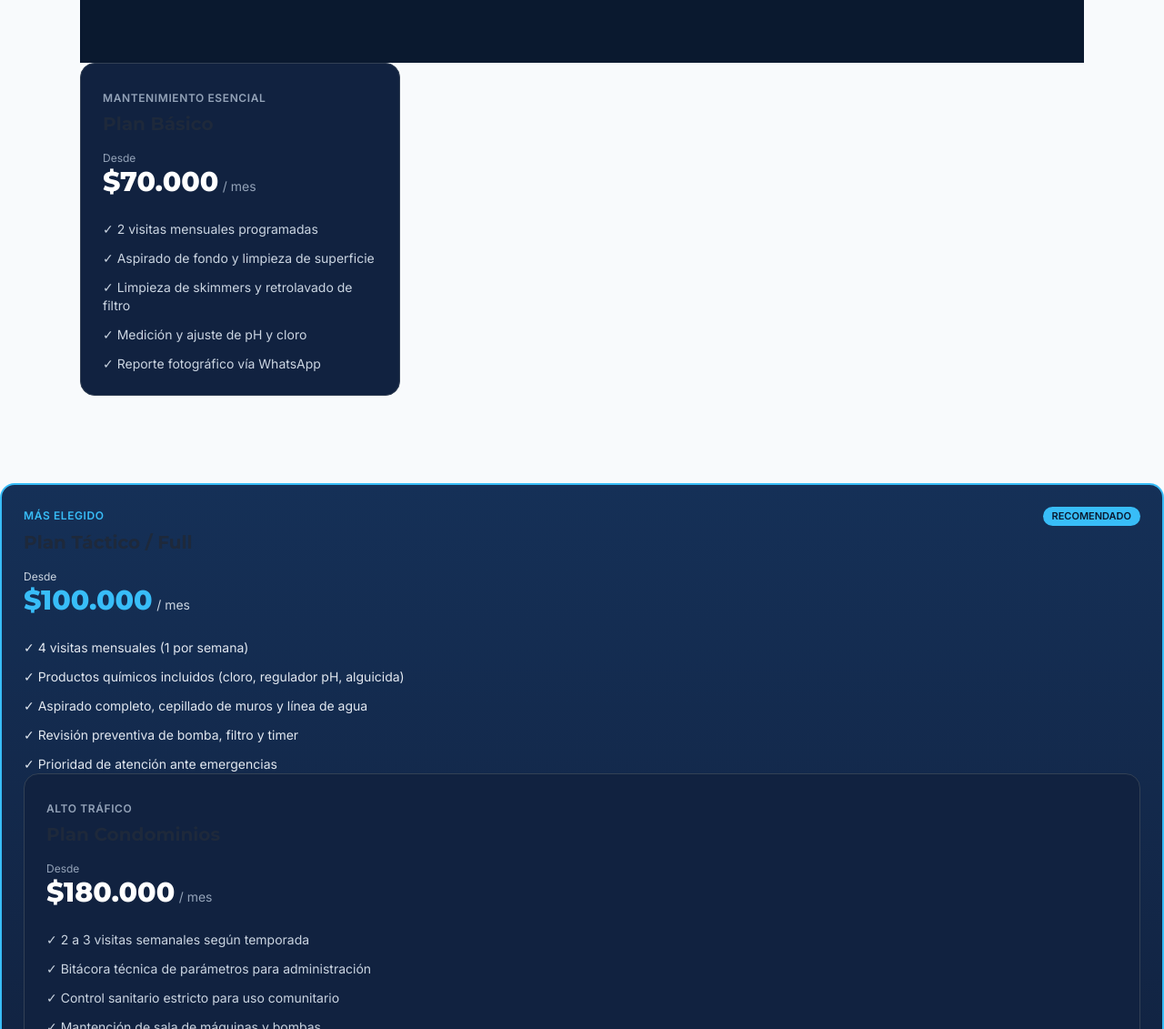
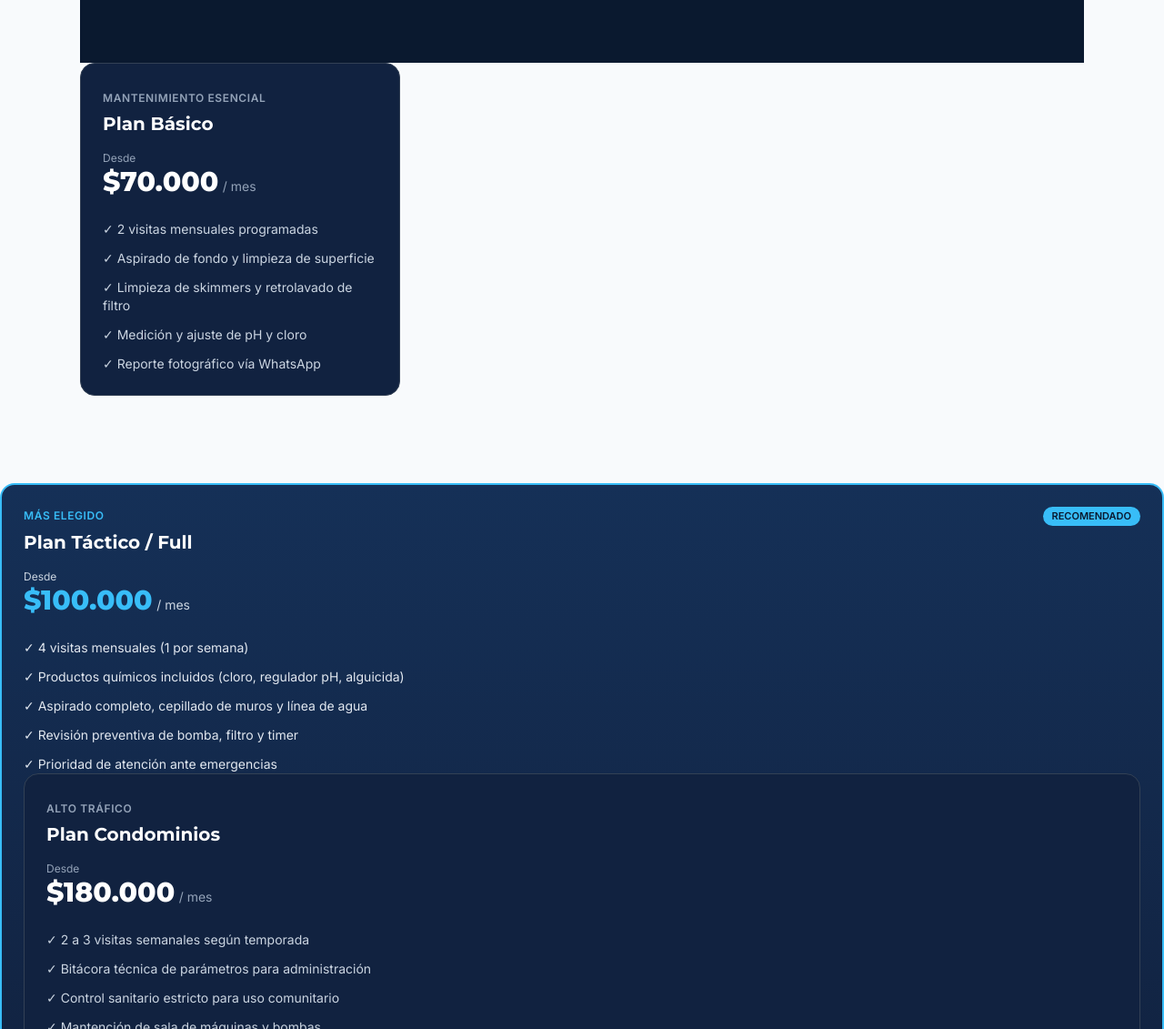
Before and after one commit to TACTICALPOOL-Chile/TACTICALPOOL-, a plain HTML site: page index.html in a window 1280 px wide. Shown: the part 1720-2851 px from the top of the page at 91% size. Drawn offline with nearby package versions, Linux system fonts and the light colour scheme.

Commit message:
Update index.html

```diff
--- a/index.html
+++ b/index.html
@@ -197,7 +197,7 @@
         <div class="bg-navyLight border border-slate-700 rounded-2xl p-6 flex flex-col justify-between">
           <div>
             <span class="text-xs font-bold uppercase tracking-wider text-slate-400">Mantenimiento Esencial</span>
-            <h3 class="font-heading font-bold text-xl mt-1">Plan Básico</h3>
+            <h3 class="font-heading font-bold text-xl text-white mt-1">Plan Básico</h3>
             <p class="mt-4">
               <span class="text-xs text-slate-400 block">Desde</span>
               <span class="font-heading font-extrabold text-3xl text-white">$70.000</span>
@@ -220,7 +220,7 @@
               <span class="text-xs font-bold uppercase tracking-wider text-cyanGlow">Más Elegido</span>
               <span class="px-2.5 py-0.5 text-[11px] font-bold bg-cyanGlow text-navy rounded-full">RECOMENDADO</span>
             </div>
-            <h3 class="font-heading font-bold text-xl mt-1">Plan Táctico / Full</h3>
+            <h3 class="font-heading font-bold text-xl text-white mt-1">Plan Táctico / Full</h3>
             <p class="mt-4">
               <span class="text-xs text-slate-300 block">Desde</span>
               <span class="font-heading font-extrabold text-3xl text-cyanGlow">$100.000</span>
@@ -240,7 +240,7 @@
         <div class="bg-navyLight border border-slate-700 rounded-2xl p-6 flex flex-col justify-between">
           <div>
             <span class="text-xs font-bold uppercase tracking-wider text-slate-400">Alto Tráfico</span>
-            <h3 class="font-heading font-bold text-xl mt-1">Plan Condominios</h3>
+            <h3 class="font-heading font-bold text-xl text-white mt-1">Plan Condominios</h3>
             <p class="mt-4">
               <span class="text-xs text-slate-400 block">Desde</span>
               <span class="font-heading font-extrabold text-3xl text-white">$180.000</span>
```
